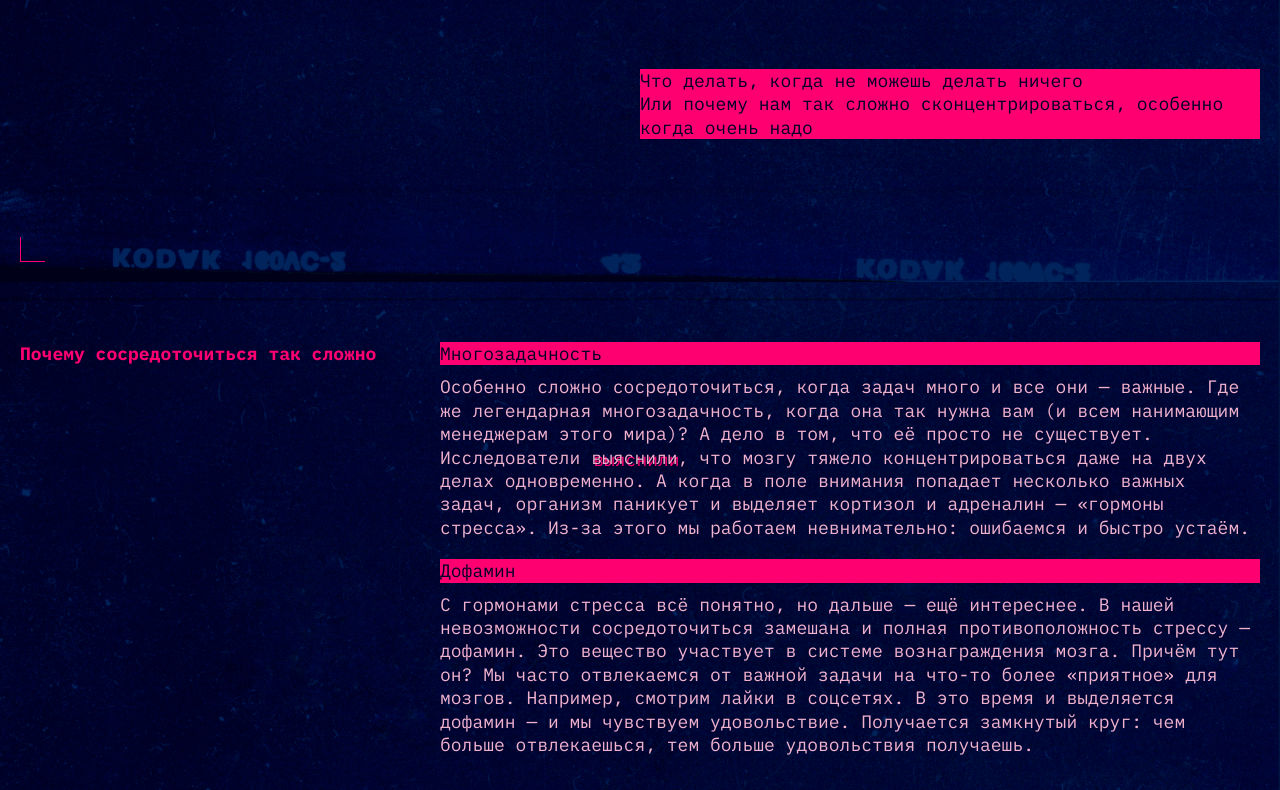
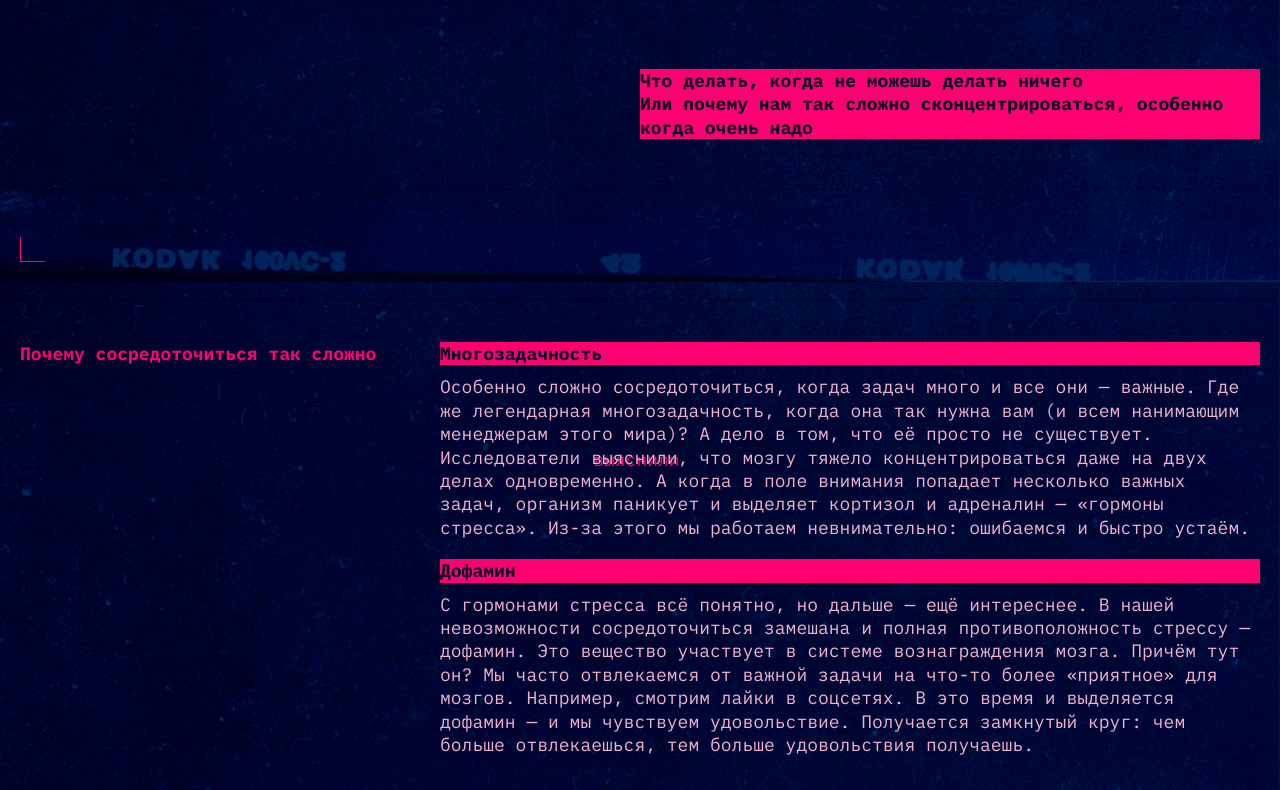
Before and after one commit to MaxBaranov1993/slozhno-sosredotochitsya, a plain HTML site: page index.html in a window 1280 px wide. Shown: the part 518-1308 px from the top of the page. Drawn offline with Linux system fonts and the dark colour scheme.

```diff
--- a/index.html
+++ b/index.html
@@ -7,13 +7,14 @@
     <meta name="color-scheme" content="dark light" />
     <link rel="icon" href="./images/favicon.ico" sizes="any" />
     <link rel="icon" href="./images/favicon.svg" type="image/svg+xml" />
+    <link rel="stylesheet" href="./fonts/fonts.css" />
     <link rel="apple-touch-icon" href="./images/mobile-icon.png" />
     <link rel="stylesheet" href="./styles/globals.css" />
     <link rel="stylesheet" href="./styles/variables.css" />
     <link rel="stylesheet" href="./styles/style.css" />
     <link rel="stylesheet" href="./styles/dark.css" />
     <link rel="stylesheet" href="./styles/light.css" />
-    <link rel="stylesheet" href="./fonts/fonts.css" />
+
     <title>Сложно сосредоточиться</title>
   </head>
   <body class="page">
--- a/styles/dark.css
+++ b/styles/dark.css
@@ -11,19 +11,3 @@
   --bg-image: url("../images/cover-image-dark.png");
   --visible: visible;
 }
-
-@media (prefers-color-scheme: dark) {
-  .page {
-    --main-text-color: #f1b2ce;
-    --bg-color: #000028;
-    --main-header-color: #db00ff;
-    --button-color: #ff0070;
-    --button-hover-border: #ff007066;
-    --section-header-color: #ff0070;
-    --article-header-color: #000028;
-    --article-bg-color: #ff0070;
-    --link-shadow-color: #ff0070;
-    --bg-image: url("../images/cover-image-dark.png");
-    --visible: visible;
-  }
-}
--- a/styles/globals.css
+++ b/styles/globals.css
@@ -7,8 +7,6 @@
 }
 
 body {
-  min-inline-size: 375px;
-  max-inline-size: 1440px;
   margin: 0 auto;
 }
 
--- a/styles/style.css
+++ b/styles/style.css
@@ -69,6 +69,7 @@
   border: none;
   background-color: transparent;
   cursor: pointer;
+  text-transform: lowercase;
 }
 
 .header__theme-menu-button:hover {
--- a/styles/variables.css
+++ b/styles/variables.css
@@ -1,5 +1,6 @@
 :root {
   --main-text-color: #f1b2ce;
+  --header-weight: 700;
   --bg-color: #000028;
   --main-header-color: #db00ff;
   --button-color: #ff0070;
```
